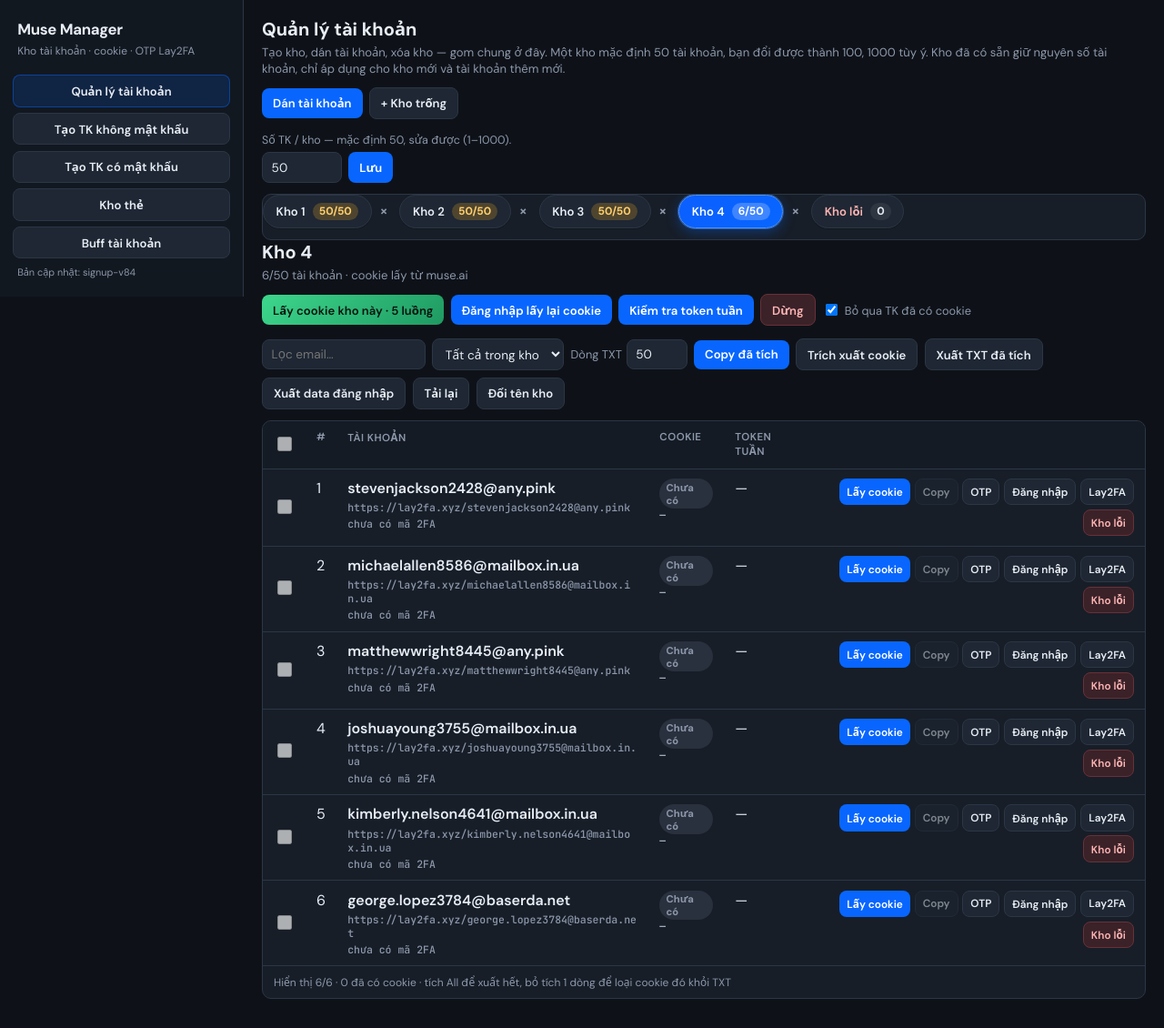
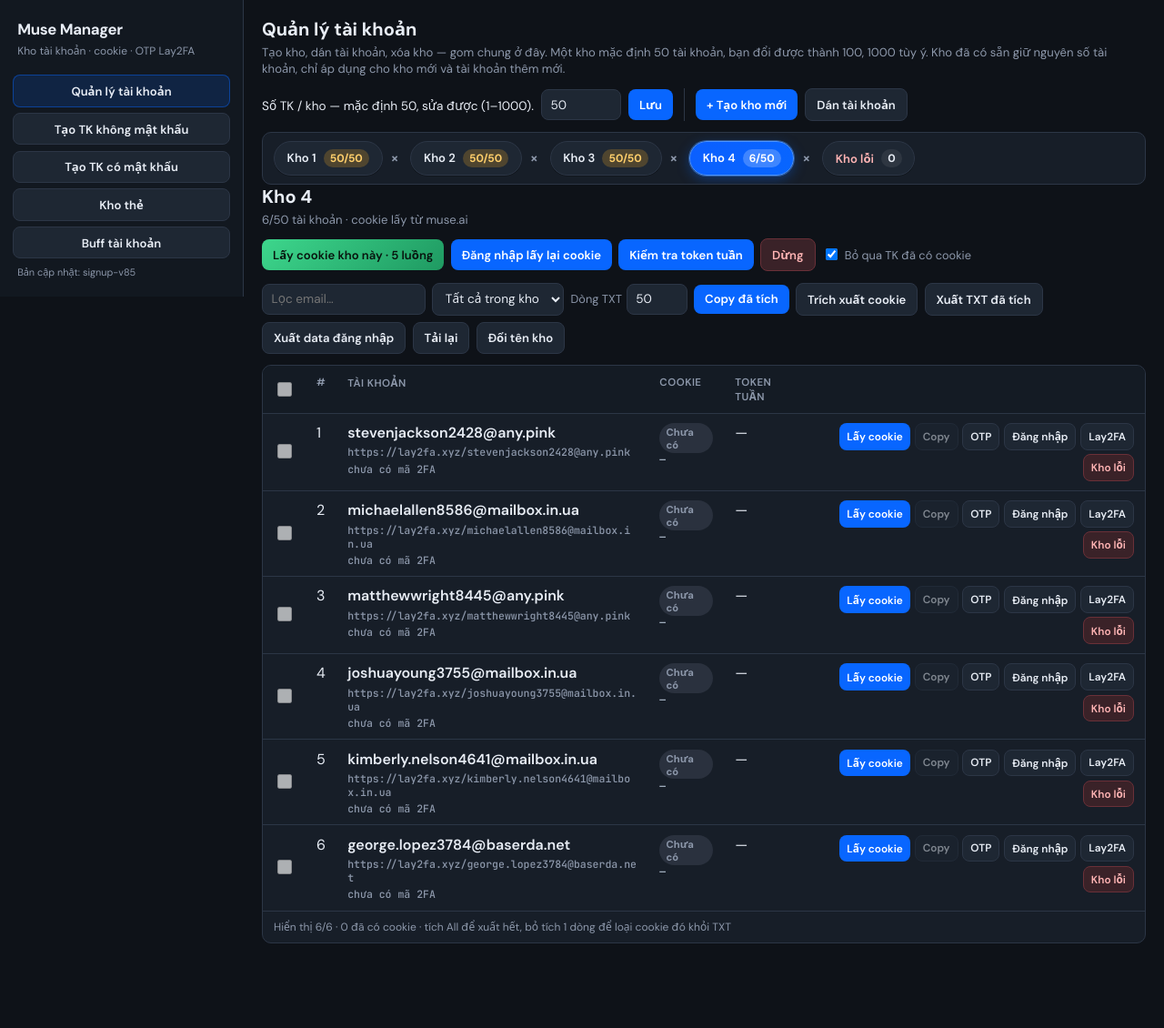
Before and after one commit to hanhan257/MUSEQUANLY, a Flask app: page / in a window 1280 px wide. Shown: the whole page at 91% size. After the commit the page ends 1037 px from the top, so only its background shows below. Run offline with Flask 3, Linux system fonts and the light colour scheme.

Commit message:
signup-v85: Sửa lại khu vực tạo kho — nút tạo kho về thanh cài đặt, tạo xong mở luôn khung dán TK

```diff
--- a/app.py
+++ b/app.py
@@ -78,7 +78,7 @@ from warehouse_store import (
 
 ACCOUNTS_FILE = DATA_DIR / "accounts.txt"
 MUSE_LOGIN_URL = "https://muse.ai/"
-APP_BUILD = "signup-v84"
+APP_BUILD = "signup-v85"
 SIGNUP_COUNTS = (1, 5, 10, 50)
 ACCOUNT_PASSWORD = "Congphu21@"
 SIGNUP_MAX = 200
--- a/templates/index.html
+++ b/templates/index.html
@@ -98,6 +98,11 @@
     .signup-proxy { margin-bottom: 0.75rem; }
     .signup-proxy label { display: block; font-size: 0.78rem; color: var(--muted); margin-bottom: 0.35rem; }
     .signup-proxy textarea { width: 100%; min-height: 4.6rem; resize: vertical; }
+    #accountKhoList { margin-bottom: 0; }
+    .kho-list-panel { padding: 0.6rem 0.75rem; }
+    .kho-create-bar { display: flex; align-items: center; flex-wrap: wrap; gap: 0.5rem; }
+    .kho-create-bar label { display: inline; margin-bottom: 0; font-size: 0.85rem; color: var(--text); }
+    .kho-create-bar .bar-sep { width: 1px; align-self: stretch; background: var(--border); margin: 0 0.25rem; }
     .created-kho .kho-btn {
       width: auto;
       background: var(--surface2);
@@ -376,19 +381,16 @@
             <h2>Quản lý tài khoản</h2>
             <div class="meta">Tạo kho, dán tài khoản, xóa kho — gom chung ở đây. Một kho mặc định 50 tài khoản, bạn đổi được thành 100, 1000 tùy ý. Kho đã có sẵn giữ nguyên số tài khoản, chỉ áp dụng cho kho mới và tài khoản thêm mới.</div>
           </div>
-          <div class="toolbar">
-            <button type="button" class="btn-primary" id="btnOpenImportAccount">Dán tài khoản</button>
-            <button type="button" class="btn-ghost" id="btnNewWarehouseAccount">+ Kho trống</button>
-          </div>
         </div>
-        <div class="signup-proxy">
+        <div class="signup-proxy kho-create-bar">
           <label for="accountPerWarehouse">Số TK / kho — mặc định 50, sửa được (1–1000).</label>
-          <div class="toolbar">
-            <input type="number" id="accountPerWarehouse" value="50" min="1" max="1000" style="width:5.5rem;" />
-            <button type="button" class="btn-primary" id="btnSavePerWarehouse">Lưu</button>
-          </div>
+          <input type="number" id="accountPerWarehouse" value="50" min="1" max="1000" style="width:5.5rem;" />
+          <button type="button" class="btn-primary" id="btnSavePerWarehouse">Lưu</button>
+          <span class="bar-sep"></span>
+          <button type="button" class="btn-primary" id="btnNewWarehouseAccount">+ Tạo kho mới</button>
+          <button type="button" class="btn-ghost" id="btnOpenImportAccount">Dán tài khoản</button>
         </div>
-        <div class="panel">
+        <div class="panel kho-list-panel">
           <div class="created-kho" id="accountKhoList"></div>
         </div>
       <div class="top">
@@ -1301,9 +1303,14 @@
     });
     document.getElementById('btnOpenImportAccount').addEventListener('click', openDrawer);
     document.getElementById('btnNewWarehouseAccount').addEventListener('click', async () => {
-      await fetch('/api/warehouses', { method: 'POST', headers: { 'Content-Type': 'application/json' }, body: '{}' });
+      const res = await fetch('/api/warehouses', { method: 'POST', headers: { 'Content-Type': 'application/json' }, body: '{}' });
+      const data = await res.json();
+      if (data.ok && data.warehouse && data.warehouse.id) {
+        await fetch('/api/warehouses/active', { method: 'POST', headers: { 'Content-Type': 'application/json' }, body: JSON.stringify({ id: data.warehouse.id }) });
+      }
       await refreshAll();
-      toast('Đã tạo kho mới');
+      toast('Đã tạo kho mới — dán tài khoản vào kho này');
+      openDrawer();
     });
     document.getElementById('btnSavePerWarehouse').addEventListener('click', async () => {
       const input = document.getElementById('accountPerWarehouse');
```
